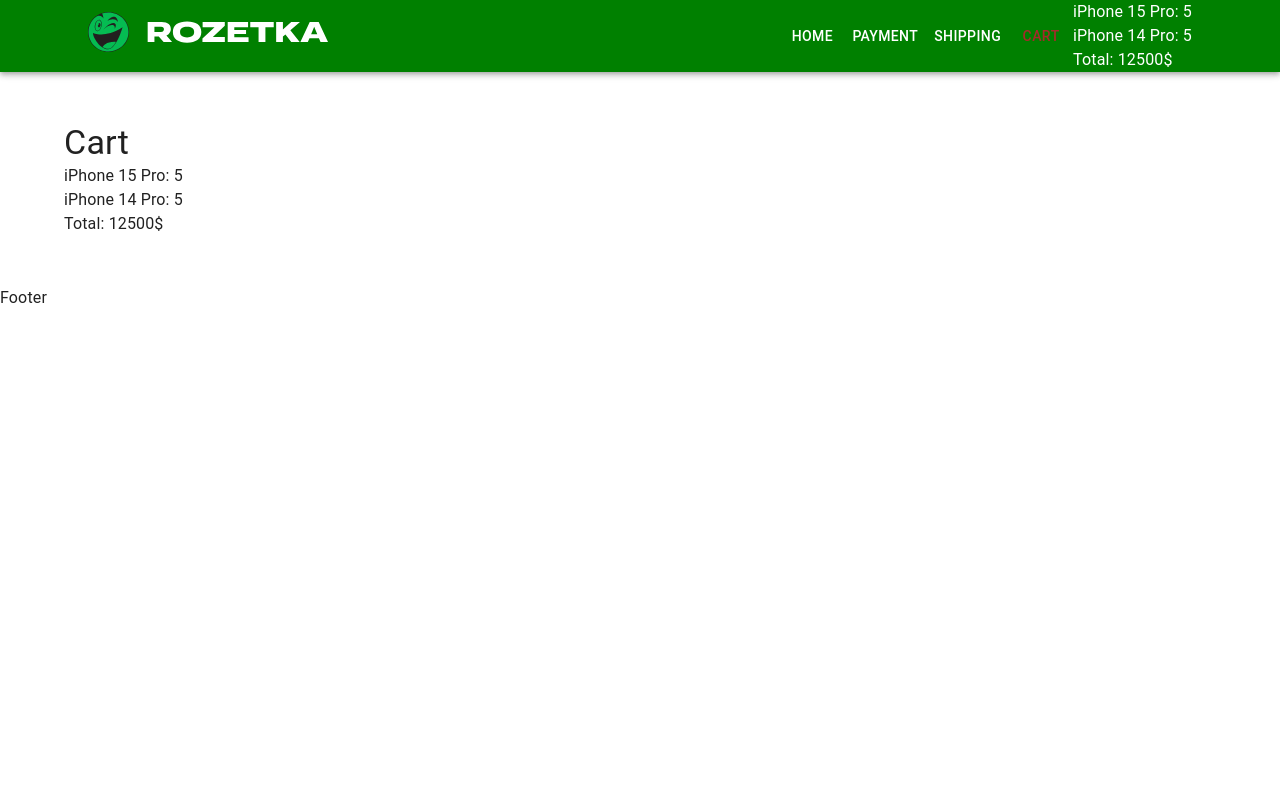
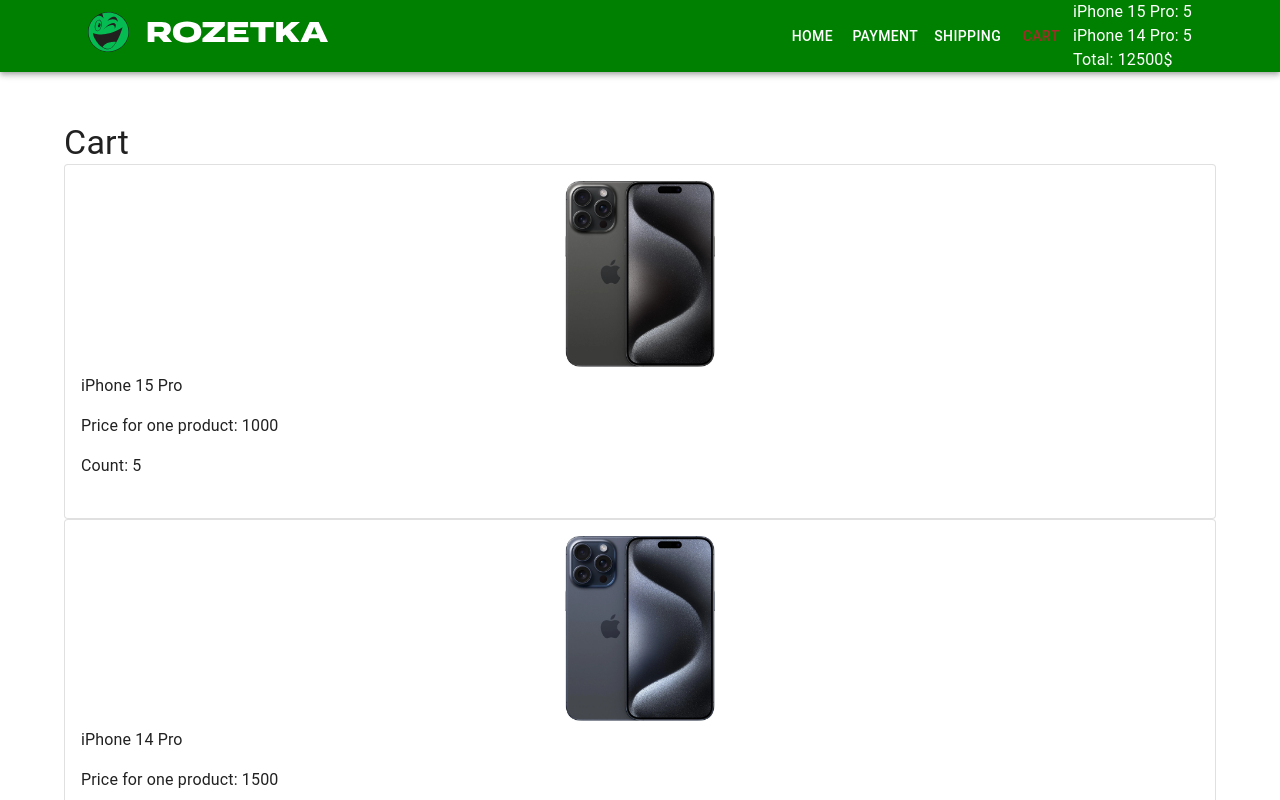
Before and after one commit to vavva1987/shop-project, a React (Create React App) app: page /cart in a window 1280 px wide. Shown: the top 800 px of the page. Built offline with nearby package versions, Linux system fonts and the light colour scheme.

Commit message:
Added CartProductListItem + Extended

```diff
--- a/src/Pages/CartPage/CartPage.tsx
+++ b/src/Pages/CartPage/CartPage.tsx
@@ -1,5 +1,6 @@
 import { Typography } from '@mui/material'
 import CartProductList from 'components/CartProductList/CartProductList'
+import CartProductListItemExtended from 'components/CartProductList/CartProductListItemExtended'
 import CartTotal from 'components/CartTotal/CartTotal'
 
 type Props = {
@@ -14,7 +15,10 @@
             <Typography component={'h1'} variant="h4">
                 Cart
             </Typography>
-            <CartProductList productsInCart={productsInCart} />
+            <CartProductList
+                productsInCart={productsInCart}
+                CartItem={CartProductListItemExtended}
+            />
             <CartTotal productsInCart={productsInCart} />
         </div>
     )
--- a/src/components/CartProductList/CartProductList.tsx
+++ b/src/components/CartProductList/CartProductList.tsx
@@ -1,4 +1,5 @@
 import { Products, getProductsObject, productsArray } from 'utils/productsArray'
+import CartProductListItem from './CartProductListItem'
 
 type Props = {
     productsInCart: {
@@ -7,19 +8,22 @@
     productsObject?: {
         [id: number]: Products
     }
+    CartItem?: any
 }
 
 const CartProductList = ({
     productsInCart,
     productsObject = getProductsObject(productsArray),
+    CartItem = CartProductListItem,
 }: Props) => {
     return (
         <div>
             {Object.keys(productsInCart).map((productId) => (
-                <div key={productId}>
-                    {productsObject[+productId].title}:{' '}
-                    {productsInCart[+productId]}
-                </div>
+                <CartItem
+                    key={productId}
+                    product={productsObject[+productId]}
+                    productCount={productsInCart[+productId]}
+                />
             ))}
         </div>
     )
--- /dev/null
+++ b/src/components/CartProductList/CartProductListItem.tsx
@@ -0,0 +1,16 @@
+import { Products } from 'utils/productsArray'
+
+type Props = {
+    product: Products
+    productCount: number
+}
+
+const CartProductListItem = ({ product, productCount }: Props) => {
+    return (
+        <div>
+            {product.title}: {productCount}
+        </div>
+    )
+}
+
+export default CartProductListItem
--- /dev/null
+++ b/src/components/CartProductList/CartProductListItemExtended.tsx
@@ -0,0 +1,26 @@
+import { Card, CardContent, Grid } from '@mui/material'
+import { Products } from 'utils/productsArray'
+
+type Props = {
+    product: Products
+    productCount: number
+}
+
+const CartProductListItemExtended = ({ product, productCount }: Props) => {
+    return (
+        <Grid>
+            <Card variant="outlined">
+                <CardContent>
+                    <div className="product-img">
+                        <img src={product.images} alt={product.title} />
+                    </div>
+                    <div>{product.title}</div>
+                    <p>Price for one product: {product.price}</p>
+                    <p>Count: {productCount}</p>
+                </CardContent>
+            </Card>
+        </Grid>
+    )
+}
+
+export default CartProductListItemExtended
```
